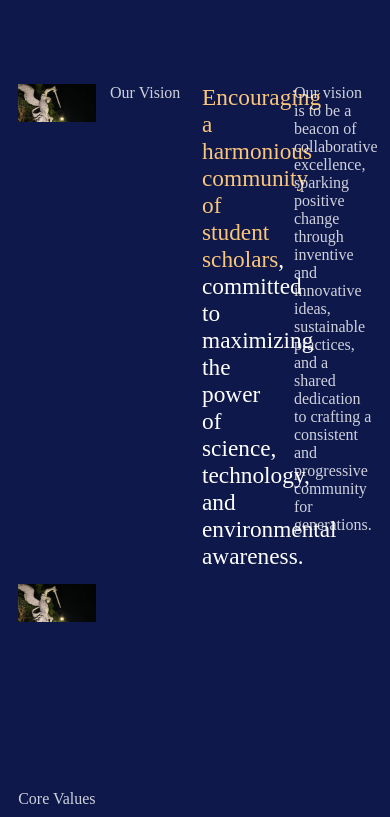
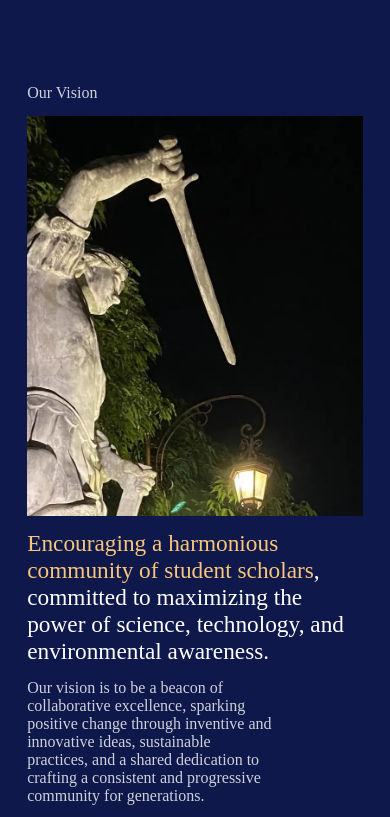
Before and after one commit to ADS-HAUSC/iskolink, an Angular app in the folder client/: page /about in a window 390 px wide. Shown: the top 817 px of the page. Built offline with nearby package versions, Linux system fonts and the light colour scheme.

Commit message:
mobile and tablet vision section

```diff
--- a/client/src/app/about/about.component.html
+++ b/client/src/app/about/about.component.html
@@ -24,17 +24,18 @@
         <img src="" alt="">
     </section> -->
 
+    <!-- not done -->
     <!-- VISION SECTION -->
-    <section class="py-3xl px-sm md:px-md lg:px-xl grid w-full gap-xs grid-cols-4 md:grid-cols-10 xl:grid-cols-12">
-        <img src="/images/about-hero.webp" alt="Vision section big image">
-        <p>Our Vision</p>
-        <h2><span>Encouraging a harmonious community of student scholars</span>, committed to maximizing the power of science, technology, and environmental awareness.</h2>
-        <p>Our vision is to be a beacon of collaborative excellence, sparking positive change through inventive and innovative ideas, sustainable practices, and a shared dedication to crafting a consistent and progressive community for generations.</p>
-        <img src="/images/about-hero.webp" alt="Vision section small image">
+    <section class="py-3xl px-md md:px-lg lg:px-3xl grid w-full gap-xs grid-cols-4 md:grid-cols-10 xl:grid-cols-12">
+        <p class="col-start-1 col-span-4 md:col-start-5">Our Vision</p>
+        <img class="col-start-1 col-span-4 h-[25rem] object-cover md:row-span-2" src="/images/about-hero.webp" alt="Vision section big image">
+        <h2 class="col-start-1 col-span-4 md:col-start-5 md:col-span-6"><span>Encouraging a harmonious community of student scholars</span>, committed to maximizing the power of science, technology, and environmental awareness.</h2>
+        <p class="col-start-1 col-span-3 md:col-start-5 md:col-span-5">Our vision is to be a beacon of collaborative excellence, sparking positive change through inventive and innovative ideas, sustainable practices, and a shared dedication to crafting a consistent and progressive community for generations.</p>
+        <img class="col-start-1 col-span-4 md:col-start-3 md:col-span-6" src="/images/about-hero.webp" alt="Vision section small image">
     </section>
 
     <!-- CORE VALUES SECTION -->
-    <section class="py-3xl px-sm md:px-md lg:px-xl grid w-full gap-xs grid-cols-4 md:grid-cols-10 xl:grid-cols-12">
+    <section class="py-3xl px-md md:px-lg lg:px-3xl grid w-full gap-xs grid-cols-4 md:grid-cols-10 xl:grid-cols-12">
         <p class="col-start-1 col-span-4 md:col-span-10">Core Values</p>
         <div class="gradient rounded-xl px-md py-lg xl:px-lg col-start-1 col-span-4 md:col-span-6 xl:col-span-4">
             <h3 class="mb-xs lg:w-4/5 2xl:w-full">Adaptability & Awareness</h3>
```
